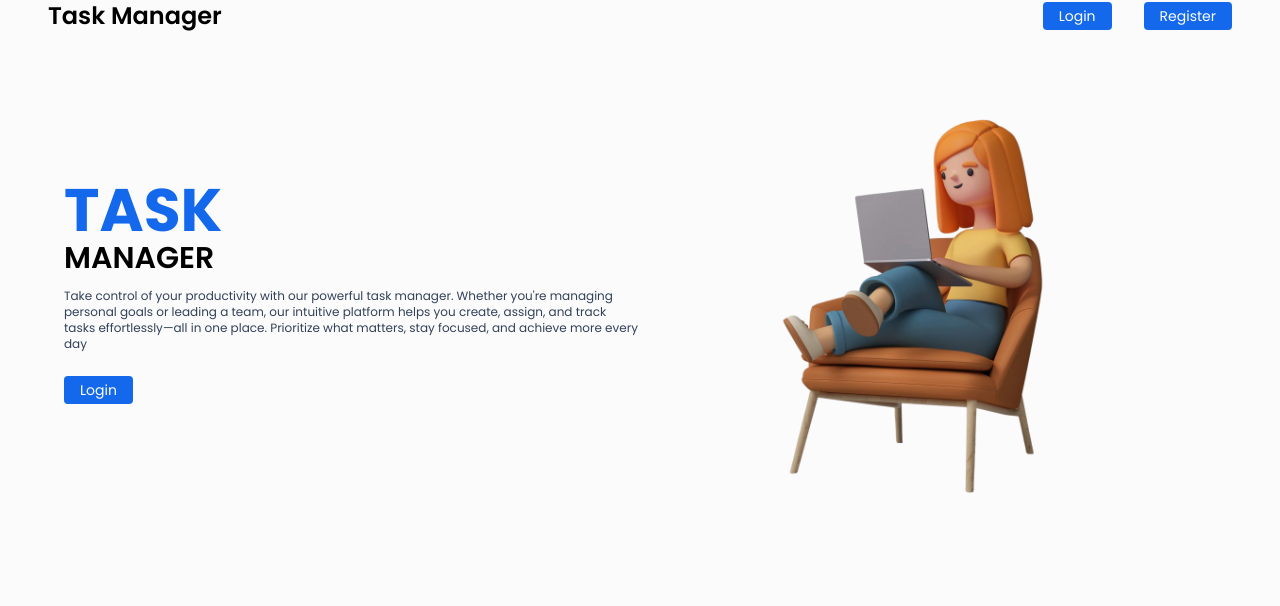
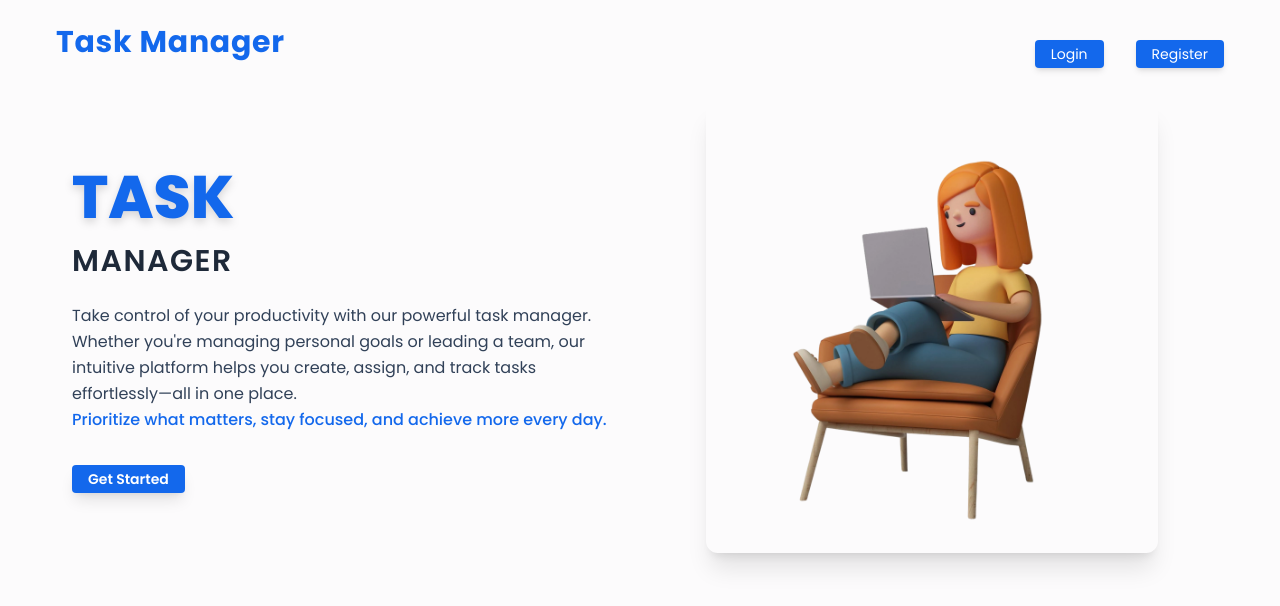
Before and after one commit to Ravinder125/TaskManager, a React (Vite) app in the folder frontend/: page / in a window 1280 px wide. Shown: the top 606 px of the page. Built offline with nearby package versions, Linux system fonts and the light colour scheme; no server answers.

Commit message:
fix: adjust header and navigation spacing for improved layout consistency

```diff
--- a/frontend/src/App.jsx
+++ b/frontend/src/App.jsx
@@ -24,7 +24,6 @@ import { Loading } from './components'
 
 const AuthRedirect = () => {
   const { user, loading } = useContext(UserContext);
-  console.log('this is')
   if (loading) return <Loading />
 
   if (!user) {
--- a/frontend/src/pages/Start.jsx
+++ b/frontend/src/pages/Start.jsx
@@ -3,38 +3,50 @@ import hero from '../assets/hero.webp'
 
 const Start = () => {
     return (
-        <div >
-            <header className='start-container flex flex-col sm:flex-row justify-between items-center px-2'>
+        <div>
+            <header className="start-container mt-6 flex flex-col sm:flex-row justify-between items-center px-4">
                 <div>
-                    <h3 className='text-2xl font-semibold '>Task Manager</h3>
+                    <h3 className="text-3xl font-bold tracking-wide text-primary mb-2">Task Manager</h3>
                 </div>
-                <nav className='flex gap-x-8'>
-                    <button className='auth-btn'>
-                        <Link to='/login'>Login</Link>
-                    </button>
-                    <button className='auth-btn'>
-                        <Link to='/register'>Register</Link>
-                    </button>
+                <nav className="flex gap-x-8 mt-4">
+                    <Link to="/login">
+                        <button className="auth-btn px-6 py-2 rounded-lg shadow-md hover:bg-primary hover:text-white transition-all duration-200">
+                            Login
+                        </button>
+                    </Link>
+                    <Link to="/register">
+                        <button className="auth-btn px-6 py-2 rounded-lg shadow-md hover:bg-primary hover:text-white transition-all duration-200">
+                            Register
+                        </button>
+                    </Link>
                 </nav>
             </header>
             <main>
-                <div className='start-container grid sm:grid-cols-2 grid-cols-1 items-center justify-center p-6'>
-                    <div className='order-2 mb-3 mt-3 sm:mt-0 sm:mb-0 sm:order-1'>
-                        <h1 className='text-6xl font-bold text-primary'>TASK</h1>
-                        <h2 className='text-3xl font-semibold'>MANAGER</h2>
-                        <p className='mt-3 mb-6 text-xs text-slate-700'>Take control of your productivity with our powerful task manager. Whether you're managing personal goals or leading a team, our intuitive platform helps you create, assign, and track tasks effortlessly—all in one place. Prioritize what matters, stay focused, and achieve more every day</p>
-                        <button className='auth-btn'>Login</button>
+                <div className="start-container grid sm:grid-cols-2 grid-cols-1 items-center justify-center p-8 gap-8">
+                    <div className="order-2 mb-6 mt-6 sm:mt-0 sm:mb-0 sm:order-1">
+                        <div className="mb-6">
+                            <h1 className="text-6xl font-extrabold text-primary leading-tight mb-2 drop-shadow-lg">TASK</h1>
+                            <h2 className="text-3xl font-semibold text-gray-800 tracking-wider mb-4">MANAGER</h2>
+                        </div>
+                        <p className="mt-4 mb-8 text-base text-slate-700 leading-relaxed">
+                            Take control of your productivity with our powerful task manager.<br />
+                            Whether you're managing personal goals or leading a team, our intuitive platform helps you create, assign, and track tasks effortlessly—all in one place.<br />
+                            <span className="font-medium text-primary">Prioritize what matters, stay focused, and achieve more every day.</span>
+                        </p>
+                        <Link to="/login">
+                            <button className="auth-btn px-8 py-3 rounded-lg bg-primary text-white font-semibold shadow-lg hover:bg-primary-dark transition-all duration-200">
+                                Get Started
+                            </button>
+                        </Link>
                     </div>
-
-                    <div className='order-1 sm:order-2 flex justify-center items-center'>
+                    <div className="order-1 sm:order-2 flex justify-center items-center">
                         <img
                             src={hero}
                             alt="A girl creating a task"
-                            className='sm:w-[82%] w-[70%] h-full '
+                            className="sm:w-[82%] w-[70%] h-full rounded-xl shadow-xl"
                         />
                     </div>
                 </div>
-
             </main>
         </div>
     )
```
